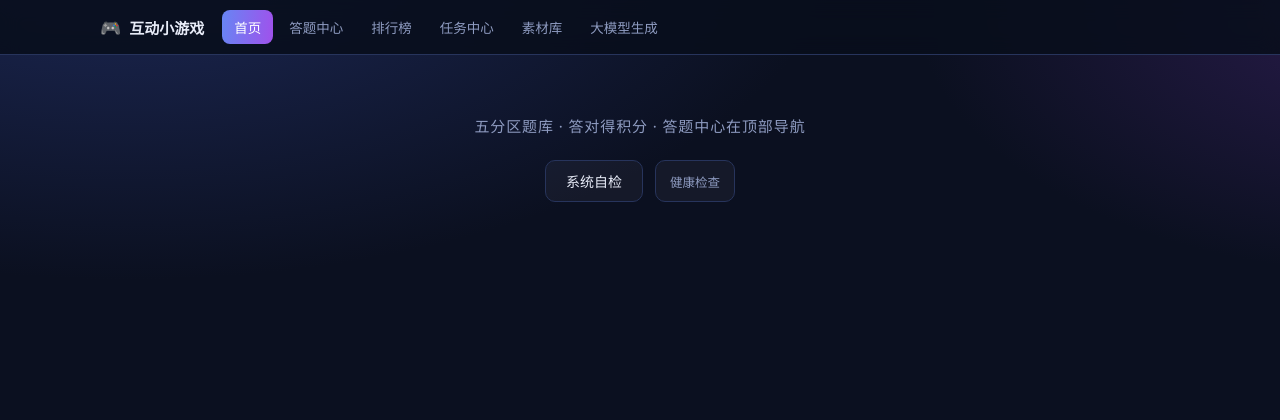
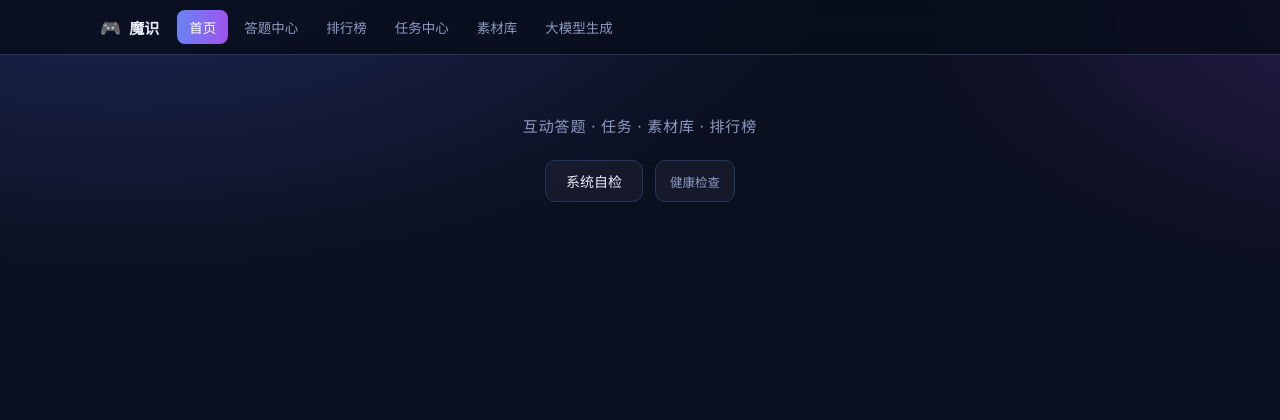
Before and after one commit to yelin-05/interactive_game, a Spring app: page /index in a window 1280 px wide. Shown: the top 420 px of the page. Run offline with Thymeleaf, Linux system fonts and the light colour scheme; the template is opened without the code that fills it, so the values that code supplies are empty; some of the project's set-up classes (security, data sources, template engines, error pages and the like) are left out, and stand-ins take their place; database files in the repository are not loaded.

Commit message:
refactor: 项目更名为「魔识」，构建标识改为 moshi
- 显示名：app.name、导航品牌、首页标题副标题、README、各页面 title
- 构建标识：artifactId/name -> moshi，产物变成 moshi-0.1.0-SNAPSHOT.jar
- 同步 CI 产物名、launch.json projectName、文档里的 jar 路径
- Java 包名 com.example.minigame 与库名 minigame 保持不变（原因见 docs/项目进度.md）

```diff
--- a/pom.xml
+++ b/pom.xml
@@ -12,10 +12,10 @@
     </parent>
 
     <groupId>com.example</groupId>
-    <artifactId>minigame-asset</artifactId>
+    <artifactId>moshi</artifactId>
     <version>0.1.0-SNAPSHOT</version>
-    <name>minigame-asset</name>
-    <description>互动 Web 小游戏：任务 / 素材库 / 排行榜 / 大模型生成占位</description>
+    <name>moshi</name>
+    <description>魔识 · 互动答题与素材管理（任务 / 素材库 / 排行榜 / 大模型生成）</description>
 
     <properties>
         <java.version>25</java.version>
--- a/src/main/resources/application.yml
+++ b/src/main/resources/application.yml
@@ -3,7 +3,7 @@
 #  切换数据源：默认 mysql；演示/无库环境用 --spring.profiles.active=h2
 # =====================================================================
 app:
-  name: 互动Web小游戏·任务与素材管理
+  name: 魔识
   version: 0.1.0
   # 大模型占位：mock 用本地假数据（离线可演示），real 走真实接口
   llm:
@@ -24,7 +24,7 @@ server:
 
 spring:
   application:
-    name: minigame-asset
+    name: moshi
   profiles:
     # 想默认跑 MySQL 就保持 mysql；答辩前可用 h2 做兜底演示
     active: mysql
--- a/src/main/resources/templates/admin/index.html
+++ b/src/main/resources/templates/admin/index.html
@@ -3,7 +3,7 @@
 <head>
   <meta charset="UTF-8">
   <meta name="viewport" content="width=device-width, initial-scale=1">
-  <title>管理后台</title>
+  <title>管理后台 · 魔识</title>
   <link rel="icon" type="image/svg+xml" th:href="@{/favicon.svg}">
   <link rel="stylesheet" th:href="@{/css/app.css}">
   <link rel="stylesheet" th:href="@{/css/site.css}">
--- a/src/main/resources/templates/assets.html
+++ b/src/main/resources/templates/assets.html
@@ -3,7 +3,7 @@
 <head>
   <meta charset="UTF-8">
   <meta name="viewport" content="width=device-width, initial-scale=1">
-  <title>素材库</title>
+  <title>素材库 · 魔识</title>
   <link rel="icon" type="image/svg+xml" th:href="@{/favicon.svg}">
   <link rel="stylesheet" th:href="@{/css/app.css}">
   <link rel="stylesheet" th:href="@{/css/site.css}">
--- a/src/main/resources/templates/auth/login.html
+++ b/src/main/resources/templates/auth/login.html
@@ -3,7 +3,7 @@
 <head>
   <meta charset="UTF-8">
   <meta name="viewport" content="width=device-width, initial-scale=1">
-  <title>登录</title>
+  <title>登录 · 魔识</title>
   <link rel="icon" type="image/svg+xml" th:href="@{/favicon.svg}">
   <link rel="stylesheet" th:href="@{/css/app.css}">
   <link rel="stylesheet" th:href="@{/css/site.css}">
--- a/src/main/resources/templates/auth/register.html
+++ b/src/main/resources/templates/auth/register.html
@@ -3,7 +3,7 @@
 <head>
   <meta charset="UTF-8">
   <meta name="viewport" content="width=device-width, initial-scale=1">
-  <title>注册</title>
+  <title>注册 · 魔识</title>
   <link rel="icon" type="image/svg+xml" th:href="@{/favicon.svg}">
   <link rel="stylesheet" th:href="@{/css/app.css}">
   <link rel="stylesheet" th:href="@{/css/site.css}">
--- a/src/main/resources/templates/fragments/nav.html
+++ b/src/main/resources/templates/fragments/nav.html
@@ -7,7 +7,7 @@
   <div class="nav-inner">
     <a class="brand" th:href="@{/}">
       <span class="brand-mark">🎮</span>
-      <span>互动小游戏</span>
+      <span>魔识</span>
     </a>
 
     <div class="nav-links">
--- a/src/main/resources/templates/index.html
+++ b/src/main/resources/templates/index.html
@@ -3,7 +3,7 @@
 <head>
   <meta charset="UTF-8">
   <meta name="viewport" content="width=device-width, initial-scale=1">
-  <title th:text="${appName} + ' v' + ${appVersion}">互动Web小游戏</title>
+  <title th:text="${appName} + ' v' + ${appVersion}">魔识</title>
   <link rel="icon" type="image/svg+xml" th:href="@{/favicon.svg}">
   <link rel="stylesheet" th:href="@{/css/app.css}">
   <link rel="stylesheet" th:href="@{/css/site.css}">
@@ -13,8 +13,8 @@
 <div th:replace="~{fragments/nav :: bar('home')}"></div>
 
 <header class="hero">
-  <h1 th:text="${appName}">互动Web小游戏·任务与素材管理</h1>
-  <p class="sub">五分区题库 · 答对得积分 · 答题中心在顶部导航</p>
+  <h1 th:text="${appName}">魔识</h1>
+  <p class="sub">互动答题 · 任务 · 素材库 · 排行榜</p>
 
   <div class="hero-actions">
     <button id="btn-check" class="btn" type="button">系统自检</button>
--- a/src/main/resources/templates/llm.html
+++ b/src/main/resources/templates/llm.html
@@ -3,7 +3,7 @@
 <head>
   <meta charset="UTF-8">
   <meta name="viewport" content="width=device-width, initial-scale=1">
-  <title>大模型生成</title>
+  <title>大模型生成 · 魔识</title>
   <link rel="icon" type="image/svg+xml" th:href="@{/favicon.svg}">
   <link rel="stylesheet" th:href="@{/css/app.css}">
   <link rel="stylesheet" th:href="@{/css/site.css}">
--- a/src/main/resources/templates/profile.html
+++ b/src/main/resources/templates/profile.html
@@ -3,7 +3,7 @@
 <head>
   <meta charset="UTF-8">
   <meta name="viewport" content="width=device-width, initial-scale=1">
-  <title>个人中心</title>
+  <title>个人中心 · 魔识</title>
   <link rel="icon" type="image/svg+xml" th:href="@{/favicon.svg}">
   <link rel="stylesheet" th:href="@{/css/app.css}">
   <link rel="stylesheet" th:href="@{/css/site.css}">
--- a/src/main/resources/templates/rank.html
+++ b/src/main/resources/templates/rank.html
@@ -3,7 +3,7 @@
 <head>
   <meta charset="UTF-8">
   <meta name="viewport" content="width=device-width, initial-scale=1">
-  <title>排行榜</title>
+  <title>排行榜 · 魔识</title>
   <link rel="icon" type="image/svg+xml" th:href="@{/favicon.svg}">
   <link rel="stylesheet" th:href="@{/css/app.css}">
   <link rel="stylesheet" th:href="@{/css/site.css}">
@@ -65,7 +65,7 @@
     </table>
   </section>
 
-  <p class="pf-note">排序规则：得分降序，同分按用时升序。一局满分 150（答对 100 + 速度加成 50）。</p>
+  <p class="pf-note">排序规则：得分降序，同分按用时升序。得分 = 难度基础分 + 连击加成 − 失误扣分 + 速度加成。</p>
 
 </main>
 
--- a/src/main/resources/templates/tasks.html
+++ b/src/main/resources/templates/tasks.html
@@ -3,7 +3,7 @@
 <head>
   <meta charset="UTF-8">
   <meta name="viewport" content="width=device-width, initial-scale=1">
-  <title>任务中心</title>
+  <title>任务中心 · 魔识</title>
   <link rel="icon" type="image/svg+xml" th:href="@{/favicon.svg}">
   <link rel="stylesheet" th:href="@{/css/app.css}">
   <link rel="stylesheet" th:href="@{/css/site.css}">
```
Also changed, not shown: docs/环境与选型说明.md (+1 -1 lines), docs/项目进度.md (+11 -3 lines), .github/workflows/ci.yml, README.md, 1 other file.
